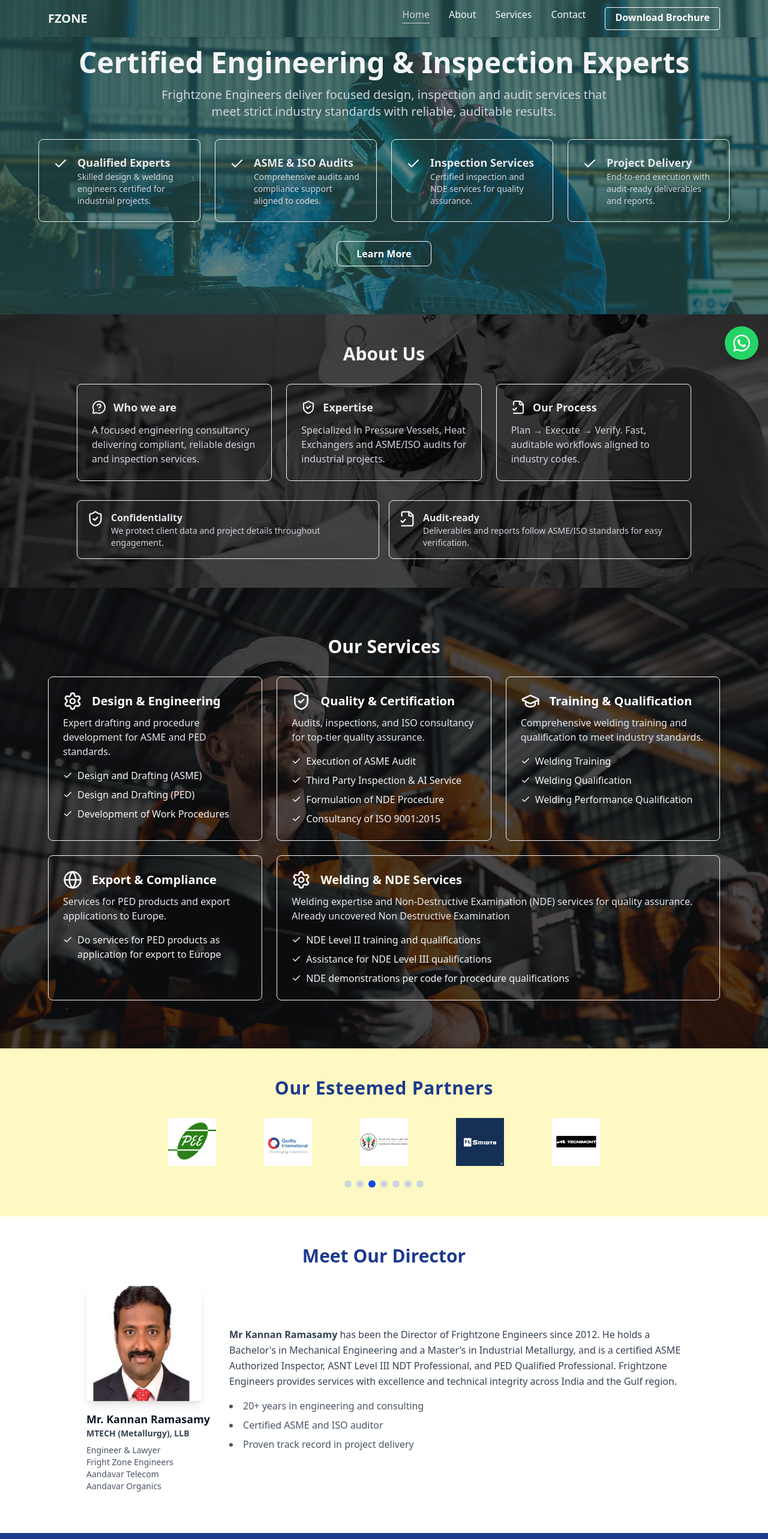
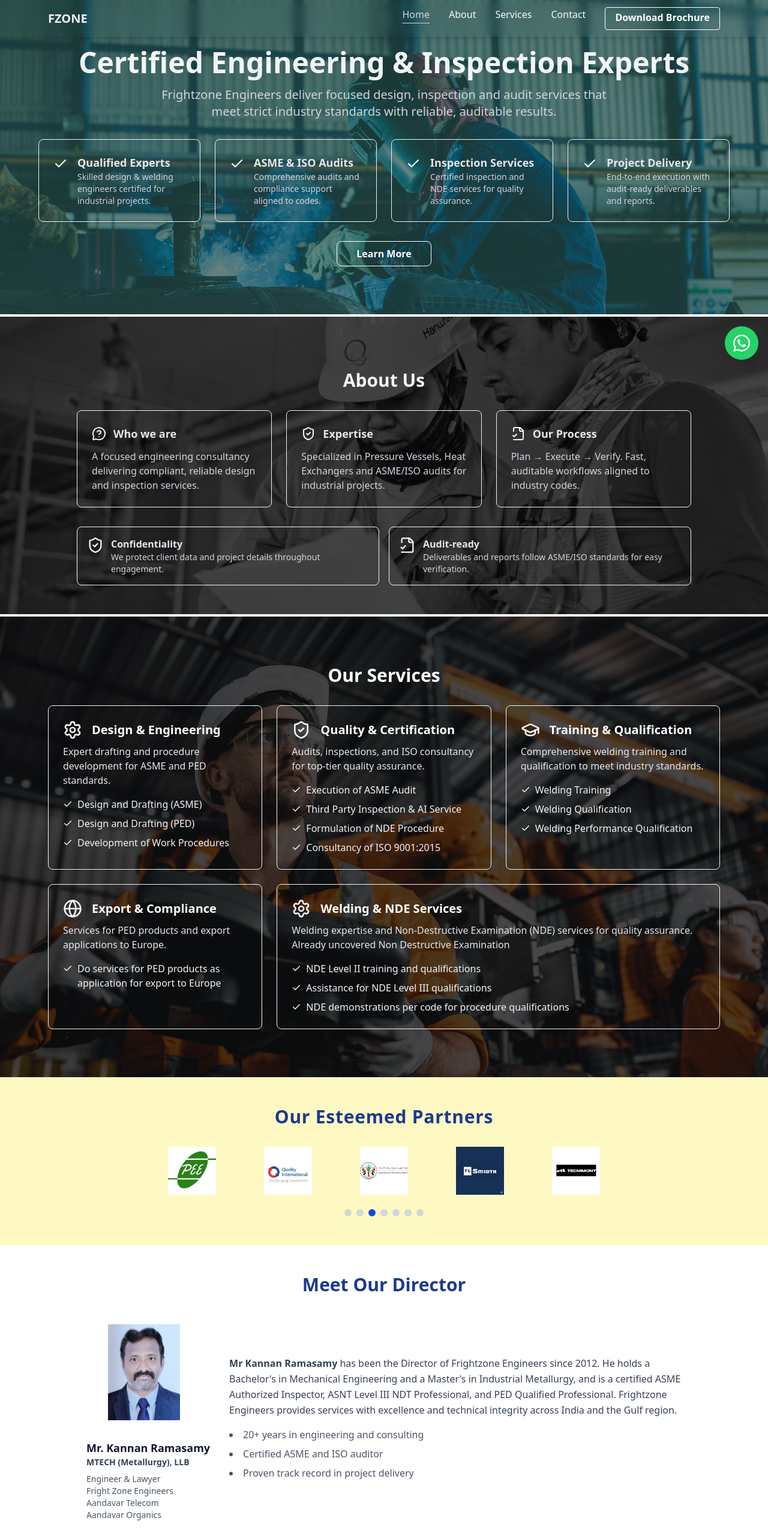
Before and after one commit to harrish65/Fzone, a React (Vite) app: page / in a window 1280 px wide. Shown: the top 2566 px of the page at 60% size. Built offline with nearby package versions, Linux system fonts and the light colour scheme.

Commit message:
ui-changes

```diff
--- a/src/components/About.tsx
+++ b/src/components/About.tsx
@@ -11,13 +11,13 @@ const About = () => {
   return (
     <motion.section
       className={
-        "py-12 px-4 md:px-8 lg:px-24 background-cover bg-center bg-no-repeat"
+        "py-12 px-4 my-1 md:px-8 lg:px-24 background-cover bg-center bg-no-repeat"
       }
       id="about"
       style={{ backgroundImage: `url(${backgroundImage})` }}
     >
       <motion.h2
-        className="text-3xl font-bold text-gray-100 mb-8 text-center"
+        className="text-3xl font-bold text-gray-100 mb-8 pt-10 text-center "
         initial="hidden"
         whileInView="visible"
         variants={zoomInVariants}
@@ -25,7 +25,7 @@ const About = () => {
         About Us
       </motion.h2>
 
-      <div className="max-w-5xl mx-auto grid gap-6 md:grid-cols-3">
+      <div className="max-w-5xl mx-auto grid gap-6 md:grid-cols-3 cursor-pointer">
         <motion.article
           className="p-6 bg-transparent border border-gray-100 hover:border-green-900 rounded-lg shadow-sm group"
           initial="hidden"
@@ -81,7 +81,7 @@ const About = () => {
         </motion.article>
       </div>
 
-      <div className="max-w-5xl mx-auto grid grid-cols-1 sm:grid-cols-2 gap-4 mt-8">
+      <div className="max-w-5xl mx-auto grid grid-cols-1 sm:grid-cols-2 gap-4 mt-8 cursor-pointer">
         <motion.div
           className="flex items-start gap-3 bg-transparent border border-gray-100 hover:border-green-900 rounded-lg p-4 group"
           initial="hidden"
--- a/src/components/AboutFounder.tsx
+++ b/src/components/AboutFounder.tsx
@@ -1,7 +1,7 @@
 // import { ShieldCheck, FileCheck2 } from "lucide-react";
 import { motion } from "framer-motion";
 import { slideUpVariants, zoomInVariants } from "./animation";
-import directorImg from "../assets/Director.jpg"; // Update with your actual image path
+import directorImg from "../assets/FounderIng.jpg"; // Update with your actual image path
 
 // type CommitmentBlockProps = {
 //   icon: React.ReactNode;
@@ -36,7 +36,7 @@ const AboutFounder = () => {
           <motion.img
             src={directorImg}
             alt="Director"
-            className="w-40 h-40 md:w-48 md:h-48 object-cover shadow-lg rounded-lg"
+            className="w-50 h-50 md:w-48 md:h-48 object-contain py-4  rounded-lg"
             initial="hidden"
             whileInView="visible"
             variants={zoomInVariants}
--- a/src/components/Header.tsx
+++ b/src/components/Header.tsx
@@ -2,7 +2,7 @@ import { useState, useEffect } from "react";
 import { Menu, Download } from "lucide-react";
 import { motion } from "framer-motion";
 import brochurePdf from "../assets/FZONE ENGINEERS (2) (1).pdf";
-import heroBg from "../assets/herobg.png";
+// import heroBg from "../assets/herobg.png";
 
 const navLinks = [
   { name: "Home", href: "#home" },
@@ -51,8 +51,8 @@ const Header = () => {
 
   return (
     <motion.header
-      className={`w-full  shadow-md fixed top-0 left-0 z-50  backdrop-blur-sm`}
-      style={{ backgroundImage: `URL(${heroBg})` }}
+      className={`w-full  shadow-md fixed top-0 left-0 z-50  backdrop-blur-sm bg-transparent`}
+      // style={{ backgroundImage: `URL(${heroBg})` }}
     >
       <div className="max-w-6xl mx-auto flex items-center justify-between px-4 py-3">
         {/* Logo/Title */}
```
Also changed, not shown: src/assets/FounderIng.jpg (added).
